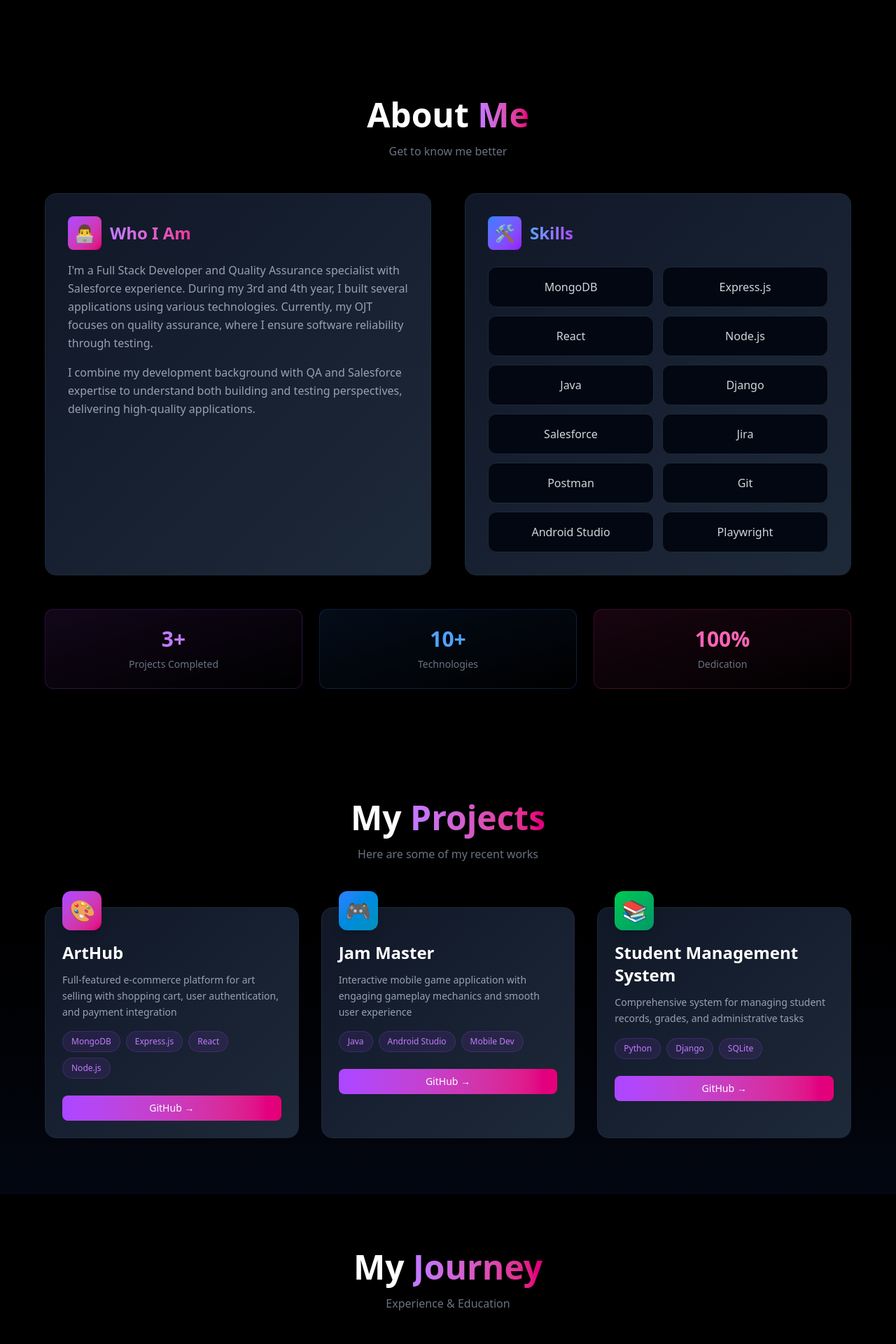
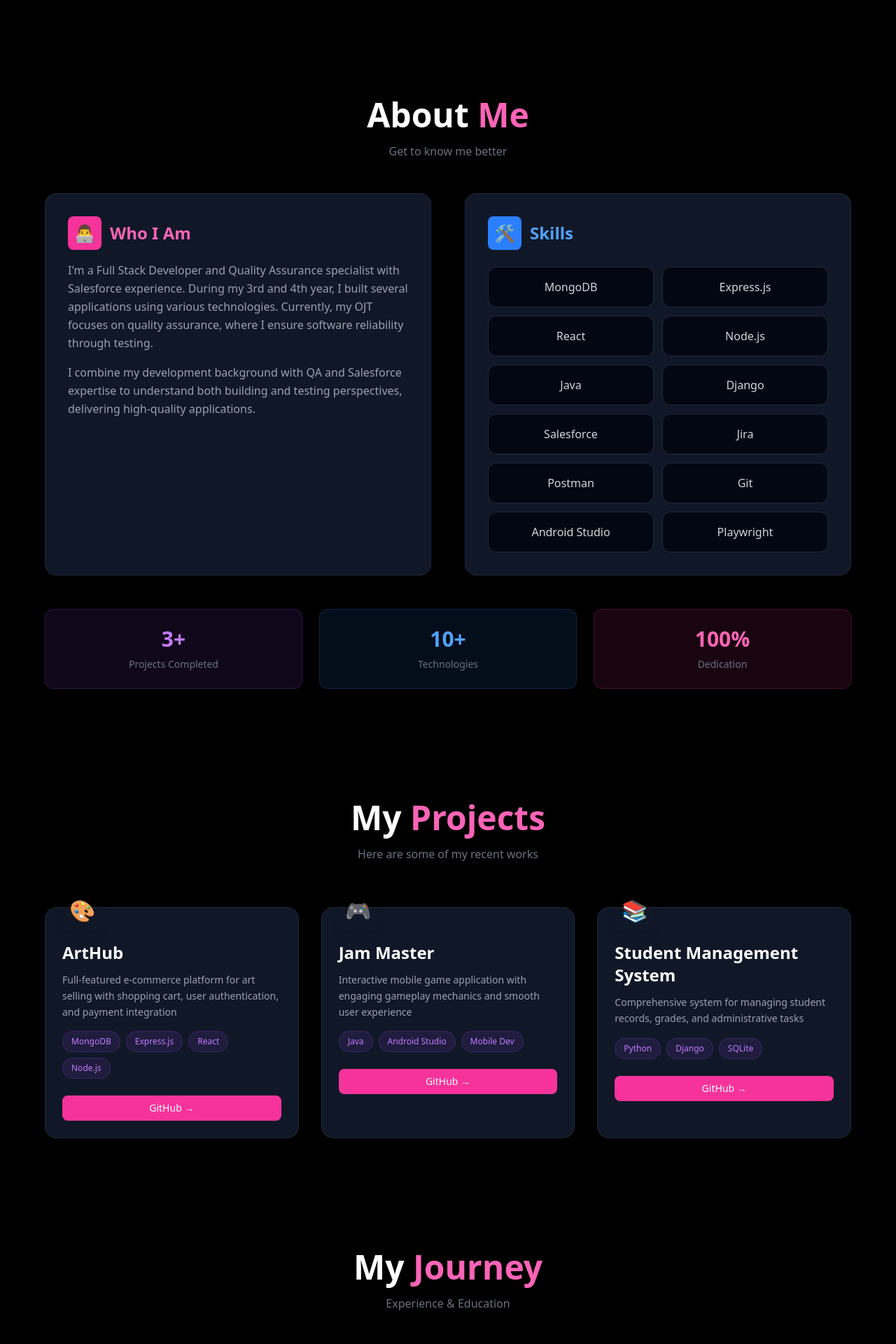
Before and after one commit to LorenzTaganas/Portfolio, a Next.js app: page / in a window 1280 px wide. Shown: the part 820-2740 px from the top of the page at 70% size. Built offline with nearby package versions, Linux system fonts and the light colour scheme.

Commit message:
feat: Update component styles for improved light mode support and remove gradient backgrounds

```diff
--- a/app/globals.css
+++ b/app/globals.css
@@ -72,12 +72,12 @@ html {
 }
 
 ::-webkit-scrollbar-thumb {
-  background: linear-gradient(180deg, #a855f7, #ec4899);
+  background: #a855f7;
   border-radius: 5px;
 }
 
 ::-webkit-scrollbar-thumb:hover {
-  background: linear-gradient(180deg, #9333ea, #db2777);
+  background: #9333ea;
 }
 
 /* Light mode body background */
--- a/components/About.tsx
+++ b/components/About.tsx
@@ -4,19 +4,19 @@ const About = () => {
   return (
     <section id="about" className="py-20 px-4 relative">
       <div className="max-w-6xl mx-auto">
-        <h2 className="text-4xl md:text-5xl font-bold text-white light:text-gray-900 mb-4 text-center">
-          About <span className="bg-linear-to-r from-purple-400 to-pink-600 text-transparent bg-clip-text">Me</span>
+          <h2 className="text-4xl md:text-5xl font-bold text-white light:text-gray-900 mb-4 text-center">
+          About <span className="text-pink-400 light:text-purple-700">Me</span>
         </h2>
         <p className="text-center text-gray-500 light:text-gray-600 mb-12">Get to know me better</p>
 
         <div className="grid md:grid-cols-2 gap-12">
           {/* Who I Am Card */}
-          <div className="group bg-linear-to-br from-gray-900 to-gray-800 light:from-gray-100 light:to-gray-50 p-8 rounded-2xl border border-gray-800 light:border-gray-200 hover:border-purple-500/50 transition-all duration-300 hover:shadow-xl hover:shadow-purple-500/10">
+          <div className="group bg-gray-900 light:bg-gray-100 p-8 rounded-2xl border border-gray-800 light:border-gray-200 hover:border-purple-500/50 transition-all duration-300 hover:shadow-xl hover:shadow-purple-500/10">
             <div className="flex items-center gap-3 mb-4">
-              <div className="w-12 h-12 bg-linear-to-br from-purple-500 to-pink-600 rounded-lg flex items-center justify-center text-2xl">
+              <div className="w-12 h-12 bg-pink-500 rounded-lg flex items-center justify-center text-2xl">
                 👨‍💻
               </div>
-              <h3 className="text-2xl font-semibold bg-linear-to-r from-purple-400 to-pink-500 text-transparent bg-clip-text">
+              <h3 className="text-2xl font-semibold text-pink-400 light:text-purple-700">
                 Who I Am
               </h3>
             </div>
@@ -32,12 +32,12 @@ const About = () => {
           </div>
 
           {/* Skills Card */}
-          <div className="group bg-linear-to-br from-gray-900 to-gray-800 light:from-gray-100 light:to-gray-50 p-8 rounded-2xl border border-gray-800 light:border-gray-200 hover:border-purple-500/50 transition-all duration-300 hover:shadow-xl hover:shadow-purple-500/10">
+          <div className="group bg-gray-900 light:bg-gray-100 p-8 rounded-2xl border border-gray-800 light:border-gray-200 hover:border-purple-500/50 transition-all duration-300 hover:shadow-xl hover:shadow-purple-500/10">
             <div className="flex items-center gap-3 mb-6">
-              <div className="w-12 h-12 bg-linear-to-br from-blue-500 to-purple-600 rounded-lg flex items-center justify-center text-2xl">
+              <div className="w-12 h-12 bg-blue-500 rounded-lg flex items-center justify-center text-2xl">
                 🛠️
               </div>
-              <h3 className="text-2xl font-semibold bg-linear-to-r from-blue-400 to-purple-500 text-transparent bg-clip-text">
+              <h3 className="text-2xl font-semibold text-blue-400 light:text-blue-700">
                 Skills
               </h3>
             </div>
@@ -45,7 +45,7 @@ const About = () => {
               {['MongoDB', 'Express.js', 'React', 'Node.js', 'Java', 'Django', 'Salesforce', 'Jira', 'Postman', 'Git', 'Android Studio', 'Playwright'].map((skill, index) => (
                 <div
                   key={skill}
-                  className="group/skill bg-gray-950 light:bg-white p-4 rounded-xl text-center text-gray-300 light:text-gray-700 border border-gray-800 light:border-gray-200 hover:border-purple-500/50 hover:bg-linear-to-br hover:from-purple-500/10 hover:to-pink-500/10 transition-all duration-300 cursor-pointer transform hover:scale-105"
+                  className="group/skill bg-gray-950 light:bg-white p-4 rounded-xl text-center text-gray-300 light:text-gray-700 border border-gray-800 light:border-gray-200 hover:border-purple-500/50 hover:bg-gray-800 light:hover:bg-gray-200 transition-all duration-300 cursor-pointer transform hover:scale-105"
                   style={{ animationDelay: `${index * 50}ms` }}
                 >
                   <span className="group-hover/skill:text-white transition-colors">{skill}</span>
@@ -57,15 +57,15 @@ const About = () => {
 
         {/* Stats Section */}
         <div className="grid grid-cols-3 gap-6 mt-12">
-          <div className="bg-linear-to-br from-purple-500/10 to-transparent light:from-purple-100 light:to-transparent p-6 rounded-xl border border-purple-500/20 light:border-purple-300 text-center">
+          <div className="bg-purple-500/10 light:bg-purple-100 p-6 rounded-xl border border-purple-500/20 light:border-purple-300 text-center">
             <div className="text-3xl font-bold text-purple-400 light:text-purple-600 mb-2">3+</div>
             <div className="text-gray-500 light:text-gray-600 text-sm">Projects Completed</div>
           </div>
-          <div className="bg-linear-to-br from-blue-500/10 to-transparent light:from-blue-100 light:to-transparent p-6 rounded-xl border border-blue-500/20 light:border-blue-300 text-center">
+          <div className="bg-blue-500/10 light:bg-blue-100 p-6 rounded-xl border border-blue-500/20 light:border-blue-300 text-center">
             <div className="text-3xl font-bold text-blue-400 light:text-blue-600 mb-2">10+</div>
             <div className="text-gray-500 light:text-gray-600 text-sm">Technologies</div>
           </div>
-          <div className="bg-linear-to-br from-pink-500/10 to-transparent light:from-pink-100 light:to-transparent p-6 rounded-xl border border-pink-500/20 light:border-pink-300 text-center">
+          <div className="bg-pink-500/10 light:bg-pink-100 p-6 rounded-xl border border-pink-500/20 light:border-pink-300 text-center">
             <div className="text-3xl font-bold text-pink-400 light:text-pink-600 mb-2">100%</div>
             <div className="text-gray-500 light:text-gray-600 text-sm">Dedication</div>
           </div>
--- a/components/Experience.tsx
+++ b/components/Experience.tsx
@@ -42,11 +42,11 @@ const Experience = () => {
   ]
 
   return (
-    <section id="experience" className="py-20 px-4 bg-linear-to-b from-black to-gray-950 light:from-gray-50 light:to-white">
+    <section id="experience" className="py-20 px-4 bg-black light:bg-white">
       <div className="max-w-6xl mx-auto">
         <div className="text-center mb-16">
           <h2 className="text-4xl md:text-5xl font-bold text-white light:text-gray-900 mb-4">
-            My <span className="bg-linear-to-r from-purple-400 to-pink-600 text-transparent bg-clip-text">Journey</span>
+            My <span className="text-pink-400 light:text-purple-700">Journey</span>
           </h2>
           <p className="text-gray-500">Experience & Education</p>
         </div>
@@ -61,14 +61,14 @@ const Experience = () => {
             {experiences.map((exp, index) => (
               <div
                 key={index}
-                className="group relative bg-linear-to-br from-gray-900 to-gray-800 light:from-gray-100 light:to-gray-50 rounded-2xl p-6 md:p-8 border border-gray-800 light:border-gray-200 hover:border-purple-500/50 transition-all duration-500 hover:shadow-2xl hover:shadow-purple-500/20"
+                className="group relative bg-gray-900 light:bg-gray-100 rounded-2xl p-6 md:p-8 border border-gray-800 light:border-gray-200 hover:border-purple-500/50 transition-all duration-500 hover:shadow-2xl hover:shadow-purple-500/20"
               >
                 {/* Timeline dot */}
-                <div className="absolute -left-3 top-8 w-6 h-6 bg-linear-to-br from-purple-500 to-pink-600 rounded-full border-4 border-gray-950 hidden md:block"></div>
+                  <div className="absolute -left-3 top-8 w-6 h-6 bg-pink-500 rounded-full border-4 border-gray-950 hidden md:block"></div>
 
                 <div className="flex flex-col md:flex-row md:items-start gap-4">
                   {/* Icon */}
-                  <div className={`w-16 h-16 bg-linear-to-br ${exp.color} rounded-xl flex items-center justify-center text-3xl shrink-0 group-hover:scale-110 transition-transform`}>
+                    <div className={`w-16 h-16 rounded-xl flex items-center justify-center text-3xl shrink-0 group-hover:scale-110 transition-transform ${exp.color}`}>
                     {exp.icon}
                   </div>
 
@@ -112,10 +112,10 @@ const Experience = () => {
           {education.map((edu, index) => (
             <div
               key={index}
-              className="bg-linear-to-br from-gray-900 to-gray-800 light:from-gray-100 light:to-gray-50 rounded-2xl p-6 md:p-8 border border-gray-800 light:border-gray-200 hover:border-purple-500/50 transition-all duration-500 hover:shadow-2xl hover:shadow-purple-500/20"
+              className="bg-gray-900 light:bg-gray-100 rounded-2xl p-6 md:p-8 border border-gray-800 light:border-gray-200 hover:border-purple-500/50 transition-all duration-500 hover:shadow-2xl hover:shadow-purple-500/20"
             >
               <div className="flex items-start gap-4">
-                <div className="w-16 h-16 bg-linear-to-br from-yellow-500 to-orange-600 rounded-xl flex items-center justify-center text-3xl shrink-0">
+                <div className="w-16 h-16 bg-yellow-500 rounded-xl flex items-center justify-center text-3xl shrink-0">
                   {edu.icon}
                 </div>
                 <div className="flex-1">
--- a/components/Navbar.tsx
+++ b/components/Navbar.tsx
@@ -32,7 +32,7 @@ const Navbar = () => {
         <div className="flex items-center justify-between h-16">
           {/* Logo */}
           <a href="#home" className="flex items-center space-x-2 group">
-            <div className="w-10 h-10 bg-linear-to-br from-purple-500 to-pink-600 rounded-lg flex items-center justify-center font-bold text-white group-hover:scale-110 transition-transform">
+            <div className="w-10 h-10 bg-pink-500 rounded-lg flex items-center justify-center font-bold text-white group-hover:scale-110 transition-transform">
               L
             </div>
             <span className="text-white dark:text-white light:text-gray-900 font-semibold text-lg hidden sm:block">Lorenz Taganas</span>
@@ -62,7 +62,7 @@ const Navbar = () => {
             <a
               href="/resume.pdf"
               download
-              className="ml-4 px-6 py-2 bg-linear-to-r from-purple-500 to-pink-600 text-white rounded-lg hover:shadow-lg hover:shadow-purple-500/50 transition-all duration-300 transform hover:scale-105"
+              className="ml-4 px-6 py-2 bg-pink-500 text-white rounded-lg hover:shadow-lg hover:shadow-pink-500/30 transition-all duration-300 transform hover:scale-105"
             >
               Resume
             </a>
@@ -110,7 +110,7 @@ const Navbar = () => {
             <a
               href="/resume.pdf"
               download
-              className="block px-3 py-2 mt-2 bg-linear-to-r from-purple-500 to-pink-600 text-white rounded-lg text-center"
+              className="block px-3 py-2 mt-2 bg-pink-500 text-white rounded-lg text-center"
             >
               Download Resume
             </a>
--- a/components/Projects.tsx
+++ b/components/Projects.tsx
@@ -32,11 +32,11 @@ const Projects = () => {
   ]
 
   return (
-    <section id="projects" className="py-20 px-4 bg-linear-to-b from-black to-gray-950 light:from-white light:to-gray-50">
+    <section id="projects" className="py-20 px-4 bg-black light:bg-white">
       <div className="max-w-6xl mx-auto">
         <div className="text-center mb-16">
           <h2 className="text-4xl md:text-5xl font-bold text-white light:text-gray-900 mb-4">
-            My <span className="bg-linear-to-r from-purple-400 to-pink-600 text-transparent bg-clip-text">Projects</span>
+            My <span className="text-pink-400 light:text-purple-700">Projects</span>
           </h2>
           <p className="text-gray-500 light:text-gray-600">Here are some of my recent works</p>
         </div>
@@ -45,10 +45,10 @@ const Projects = () => {
           {projects.map((project, index) => (
             <div
               key={index}
-              className="group relative bg-linear-to-br from-gray-900 to-gray-800 light:from-gray-100 light:to-gray-50 rounded-2xl p-6 border border-gray-800 light:border-gray-200 hover:border-purple-500/50 transition-all duration-500 hover:shadow-2xl hover:shadow-purple-500/20 transform hover:-translate-y-2"
+              className="group relative bg-gray-900 light:bg-gray-100 rounded-2xl p-6 border border-gray-800 light:border-gray-200 hover:border-purple-500/50 transition-all duration-500 hover:shadow-2xl hover:shadow-purple-500/20 transform hover:-translate-y-2"
             >
               {/* Project Icon */}
-              <div className={`absolute -top-6 left-6 w-14 h-14 bg-linear-to-br ${project.color} rounded-xl flex items-center justify-center text-3xl shadow-lg`}>
+              <div className={`absolute -top-6 left-6 w-14 h-14 rounded-xl flex items-center justify-center text-3xl shadow-lg ${project.color}`}>
                 {project.icon}
               </div>
 
@@ -79,7 +79,7 @@ const Projects = () => {
                     href={project.github}
                     target="_blank"
                     rel="noopener noreferrer"
-                    className="flex-1 text-center px-4 py-2 bg-linear-to-r from-purple-500 to-pink-600 text-white rounded-lg hover:shadow-lg hover:shadow-purple-500/50 transition-all duration-300 transform hover:scale-105 text-sm font-medium"
+                    className="flex-1 text-center px-4 py-2 bg-pink-500 text-white rounded-lg hover:shadow-lg hover:shadow-pink-500/30 transition-all duration-300 transform hover:scale-105 text-sm font-medium"
                   >
                     GitHub →
                   </a>
@@ -87,7 +87,7 @@ const Projects = () => {
               </div>
 
               {/* Hover Effect Overlay */}
-              <div className={`absolute inset-0 bg-linear-to-br ${project.color} opacity-0 group-hover:opacity-5 rounded-2xl transition-opacity duration-500`}></div>
+              <div className="absolute inset-0 opacity-0 group-hover:opacity-5 rounded-2xl transition-opacity duration-500 bg-white"></div>
             </div>
           ))}
         </div>
```
Also changed, not shown: components/Contact.tsx (+7 -7 lines), components/Footer.tsx (+4 -4 lines).
